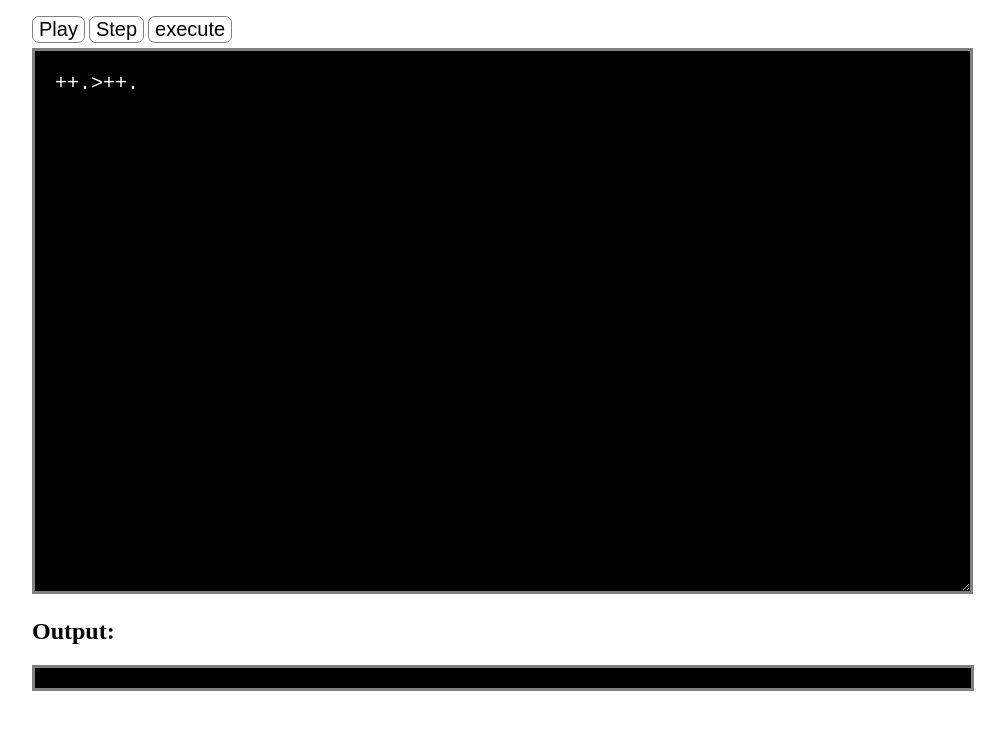
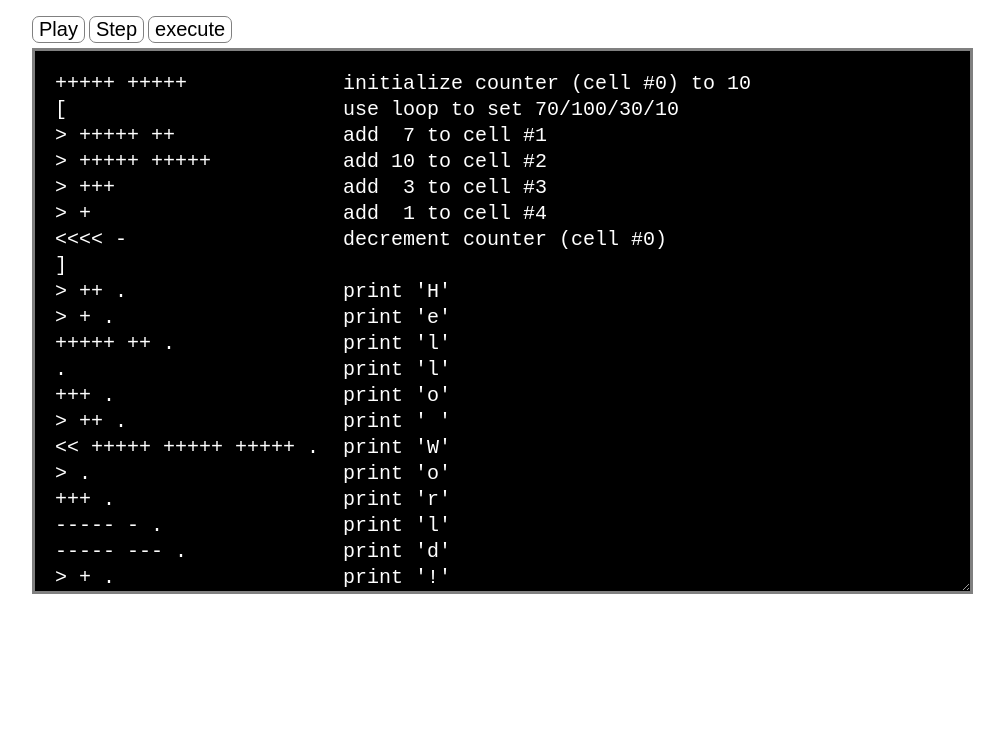
Before and after one commit to 7h3730B/7hBrainfuck, a website: page src/index.html in a window 1280 px wide. Shown: the whole page, without its empty margins (128-1133 px from the left). Drawn offline with Linux system fonts and the light colour scheme.

Commit message:
Added Hello World as default

```diff
--- a/src/index.html
+++ b/src/index.html
@@ -30,9 +30,27 @@
                 <input type="text" id="input" maxlength="1" />
             </div>
             <div id="input-div">
-                <textarea id="source">
-++.>++.
-            </textarea>
+                <textarea id="source">+++++ +++++             initialize counter (cell #0) to 10
+[                       use loop to set 70/100/30/10
+> +++++ ++              add  7 to cell #1
+> +++++ +++++           add 10 to cell #2
+> +++                   add  3 to cell #3
+> +                     add  1 to cell #4
+<<<< -                  decrement counter (cell #0)
+]
+> ++ .                  print 'H'
+> + .                   print 'e'
++++++ ++ .              print 'l'
+.                       print 'l'
++++ .                   print 'o'
+> ++ .                  print ' '
+<< +++++ +++++ +++++ .  print 'W'
+> .                     print 'o'
++++ .                   print 'r'
+----- - .               print 'l'
+----- --- .             print 'd'
+> + .                   print '!'
+> .                     print '\n'<textarea>
             </div>
         </section>
         <section id="output">
```
